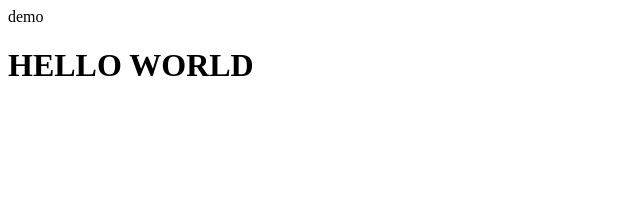
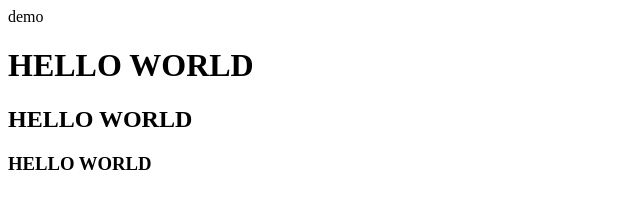
Before and after one commit to EsjayITCOOP/MASTER, a plain HTML site: page emp_master.html in a window 1280 px wide. Shown: the whole page, without its empty margins (0-640 px from the left). Drawn offline with Linux system fonts and the light colour scheme.

Commit message:
Update emp_master.html

```diff
--- a/emp_master.html
+++ b/emp_master.html
@@ -2,5 +2,7 @@
 <head>demo</head>
 <body>
 <h1>HELLO WORLD</h1>
+  <h2>HELLO WORLD</h2>
+  <h3>HELLO WORLD</h3>
 </body>
 </html>
```
